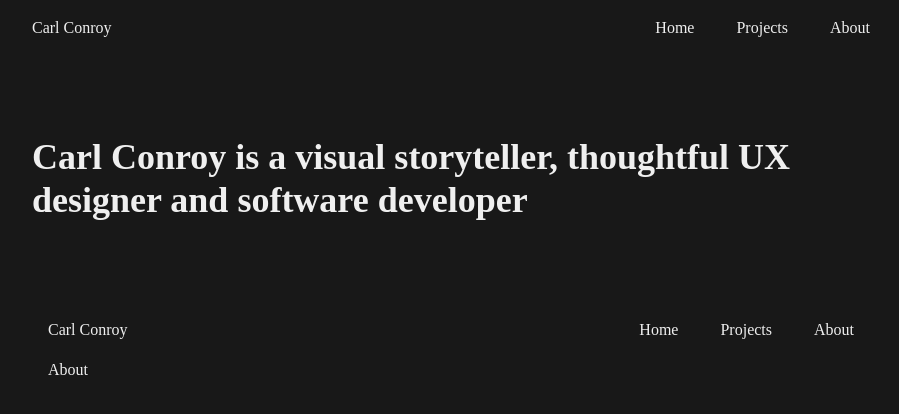
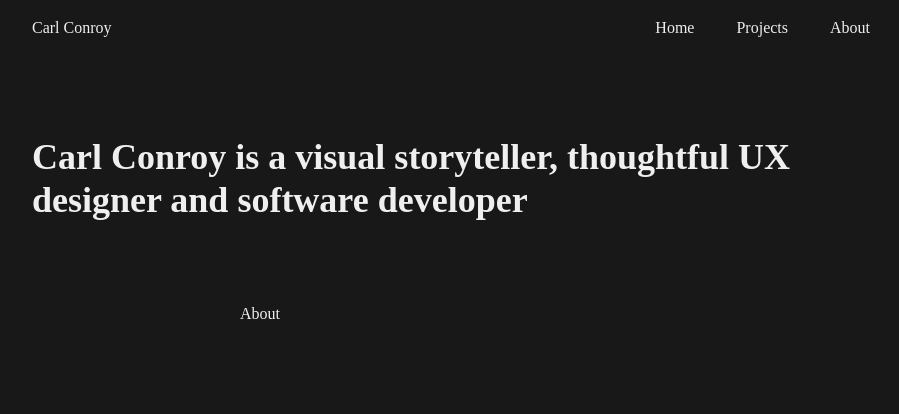
Before and after one commit to CarlinCharge/carlconroyv2, a Next.js app: page / in a window 1280 px wide. Shown: the top 414 px of the page, without its empty margins (176-1075 px from the left). Built offline with nearby package versions, Linux system fonts and the light colour scheme.

Commit message:
about fix

```diff
--- a/src/components/About.tsx
+++ b/src/components/About.tsx
@@ -0,0 +1,12 @@
+import React from 'react';
+import { Container } from '@chakra-ui/react';
+
+const About = () => {
+    return (
+        <Container>
+            About
+        </Container>
+    );
+}
+
+export default About;
--- a/src/pages/index.tsx
+++ b/src/pages/index.tsx
@@ -2,7 +2,7 @@ import { Container, Heading } from "@chakra-ui/react";
 import Head from "next/head";
 import { Layout } from "../components/Layout/Layout";
 import { Image } from "@chakra-ui/react";
-import About from "./About";
+import About from "../components/About";
 
 export default function Home() {
   return (
```
